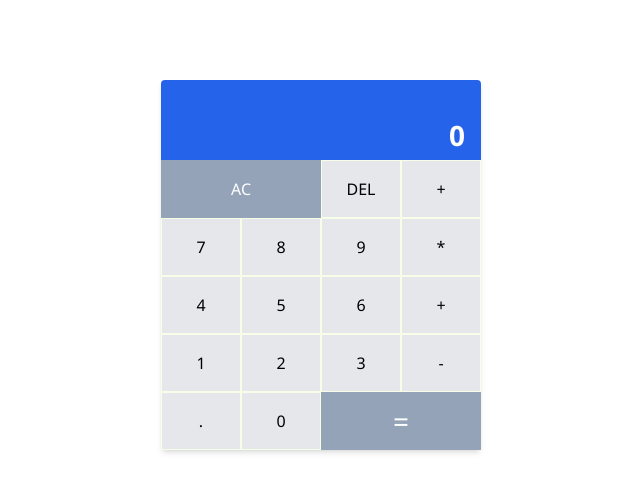
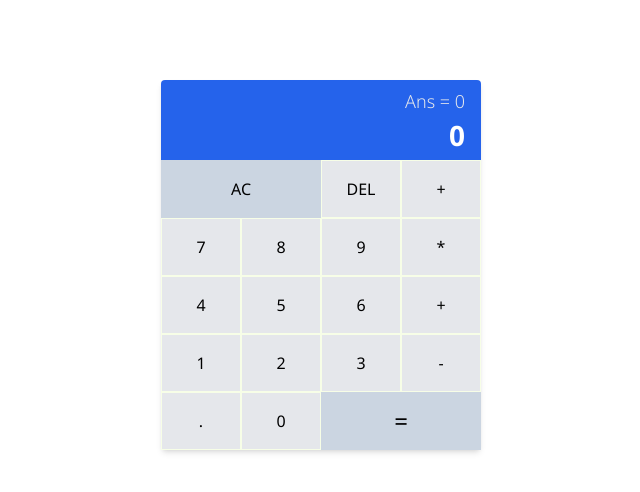
Before and after one commit to muhammad-junaid1/react-calculator-app, a React (Create React App) app: page / in a window 1280 px wide. Shown: the top 492 px of the page, without its empty margins (319-959 px from the left). Built offline with nearby package versions, Linux system fonts and the light colour scheme; the HTML template or start-up script is replaced by a standard one.

Commit message:
validation for calculation value

```diff
--- a/src/App.js
+++ b/src/App.js
@@ -6,16 +6,24 @@ function App() {
   const handleClick = (event) => {
     const buttonValue = event.target.innerText;
     setValue((value) => {
-      if(parseFloat(value)) {
-        return value + buttonValue;
+      if(value.length >= 20) {
+        return value;
       } else {
-        return buttonValue;
+        if(value.includes(".") && buttonValue === ".") {
+          return value;
+        }
+        if(parseFloat(value)) {
+          return value + buttonValue;
+        } else {
+          return buttonValue;
+        }
       }
     });
   }
   const allClear = () => {
     setValue("");
   }
+
   const deleteChar = () => {
     setValue((value) => {
       return value.slice(0, value.length - 1);
@@ -32,11 +40,11 @@ function App() {
     <>
       <div className="container w-1/4 rounded mt-[80px] mx-auto shadow-md">
           <div className="relative rounded-tl rounded-tr bg-blue-600 text-white py-10 font-bold text-right">
-              <p className="text-[14px] absolute top-2 right-4"></p>
+              <p className="text-[18px] font-light absolute top-2 text-gray-200 right-4">Ans = 0</p>
               <p className="text-[28px] absolute bottom-1 right-4">{value}</p>
           </div>
           <div className="grid grid-cols-4">
-              <button onClick={allClear} className="col-span-2 bg-slate-400 text-white">AC</button>
+              <button onClick={allClear} className="col-span-2 bg-slate-300">AC</button>
               <button onClick={deleteChar} className="p-4 bg-gray-200 border border-lime-50 hover:bg-gray-300 border-collapse">DEL</button>
               <button className="p-4 bg-gray-200 border border-lime-50 hover:bg-gray-300 border-collapse">+</button>
               {[7, 8, 9].map((btn) => <button key={btn} onClick={handleClick} className="p-4 bg-gray-200 border border-lime-50 hover:bg-gray-300 border-collapse">{btn}</button>)}
@@ -45,9 +53,9 @@ function App() {
               <button className="p-4 bg-gray-200 border border-lime-50 hover:bg-gray-300 border-collapse">+</button>
               {[1, 2, 3].map((btn) => <button key={btn} onClick={handleClick} className="p-4 bg-gray-200 border border-lime-50 hover:bg-gray-300 border-collapse">{btn}</button>)}
               <button className="p-4 bg-gray-200 border border-lime-50 hover:bg-gray-300 border-collapse">-</button>
-              <button className="p-4 bg-gray-200 border border-lime-50 hover:bg-gray-300 border-collapse">.</button>
+              <button onClick={handleClick} className="p-4 bg-gray-200 border border-lime-50 hover:bg-gray-300 border-collapse">.</button>
               <button onClick={handleClick} className="p-4 bg-gray-200 border border-lime-50 hover:bg-gray-300 border-collapse">0</button>
-              <button className="col-span-2 bg-slate-400 text-white text-[28px]">=</button>
+              <button className="col-span-2 bg-slate-300 text-[24px]">=</button>
           </div>
       </div>
     </>
```
